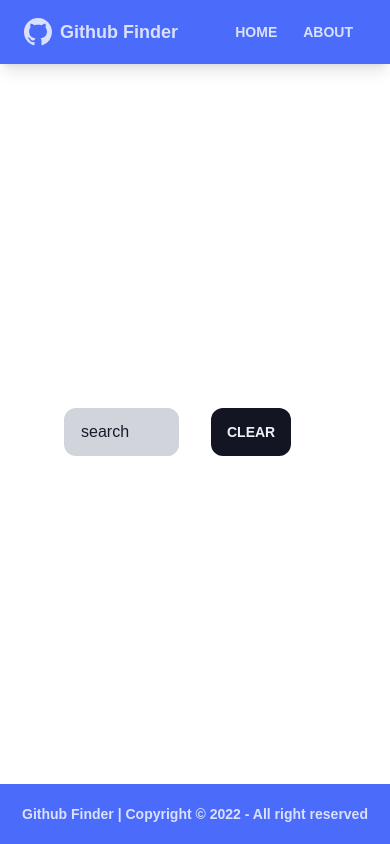
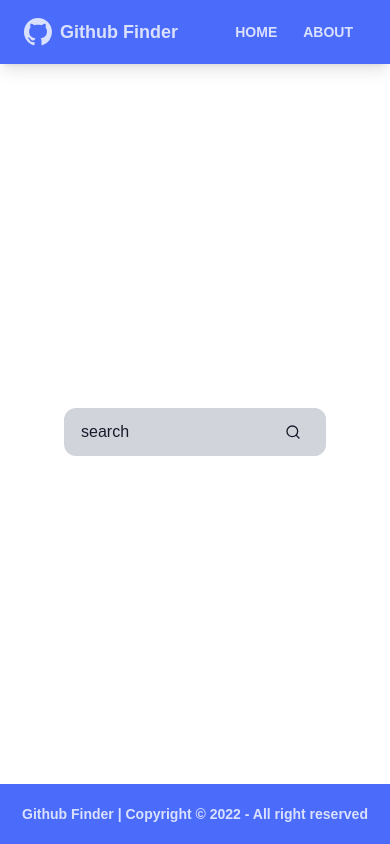
Before and after one commit to odedAtias/Github-Finder, a React (Create React App) app: page / in a window 390 px wide. Built offline with nearby package versions, Linux system fonts and the light colour scheme.

Commit message:
Adding basic validation

```diff
--- a/package.json
+++ b/package.json
@@ -9,6 +9,7 @@
     "axios": "^1.1.3",
     "daisyui": "^2.36.1",
     "dom": "^0.0.3",
+    "joi-browser": "^13.4.0",
     "react": "^18.2.0",
     "react-dom": "^18.2.0",
     "react-icons": "^4.6.0",
--- a/src/Components/Users/UserSearch.jsx
+++ b/src/Components/Users/UserSearch.jsx
@@ -1,9 +1,18 @@
 import { FiSearch } from 'react-icons/fi';
-import { useState } from 'react';
+import { useState, useContext } from 'react';
+import GithubContext from '../../Context/Github/GithubContext';
+import Joi from 'joi-browser';
 
 const UserSearch = () => {
 	const [text, setText] = useState('');
+	const { users } = useContext(GithubContext);
 
+	//Joi Validation Schema
+	const schema = Joi.object({
+		text: Joi.string().trim().required().label('Username'),
+	});
+
+	//UserSearch handlers
 	const handleChange = ({ target: input }) => {
 		setText(input.value);
 	};
@@ -11,20 +20,26 @@ const UserSearch = () => {
 	const handleSubmit = e => {
 		e.preventDefault();
 		//Validation
+		const { error } = Joi.validate({ text }, schema);
+		if (error) alert(error.details[0].message);
+		else {
+			//Search users
+			console.log('search');
+		}
 	};
 
 	return (
-		<div className='grid grid-cols-2 mb-8 gap-8'>
-			<div>
+		<div className='grid grid-cols-1 xl:grid-cols-2 lg:grid-cols-2 md:grid-cols-2 mb-8 gap-8'>
+			<div className='col-span-1'>
 				<form onSubmit={handleSubmit}>
 					<div className='form-control'>
 						<div className='relative'>
 							<input
+								onChange={handleChange}
 								type='text'
 								className='w-full bg-gray-300 input placeholder-current focus:outline-none rounded-xl'
 								placeholder='search'
 								value={text}
-								onChange={handleChange}
 							/>
 							<button
 								type='submit'
@@ -35,11 +50,14 @@ const UserSearch = () => {
 					</div>
 				</form>
 			</div>
-			<div>
-				<button className='btn btn-active rounded-xl hover:bg-gray-300 hover:text-neutral border-none'>
-					Clear
-				</button>
-			</div>
+
+			{users.length > 0 && (
+				<div>
+					<button className='btn btn-active rounded-xl hover:bg-gray-300 hover:text-neutral border-none'>
+						Clear
+					</button>
+				</div>
+			)}
 		</div>
 	);
 };
```
Also changed, not shown: 1 other file (tests, documents, lock files or other folders).
